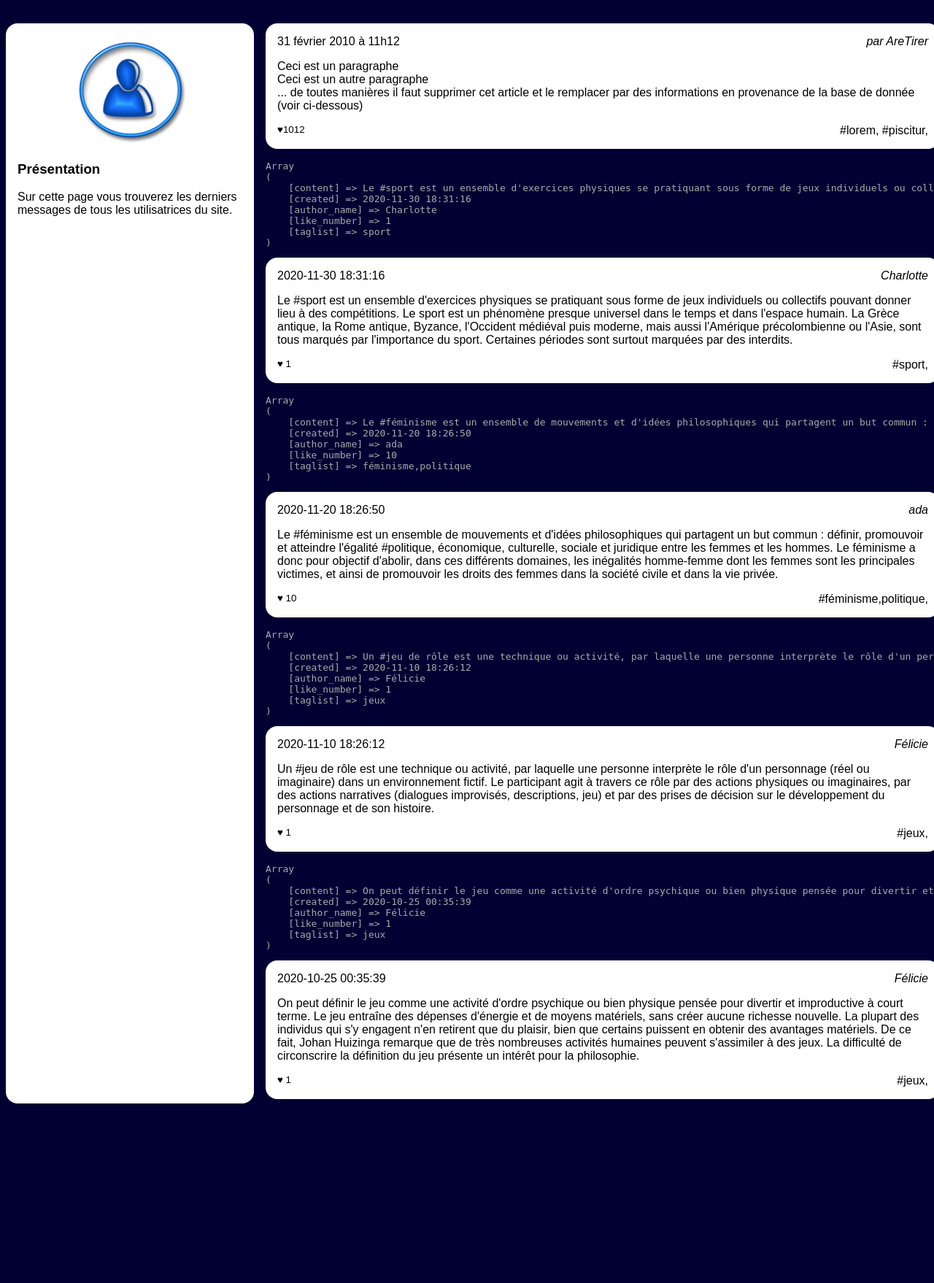
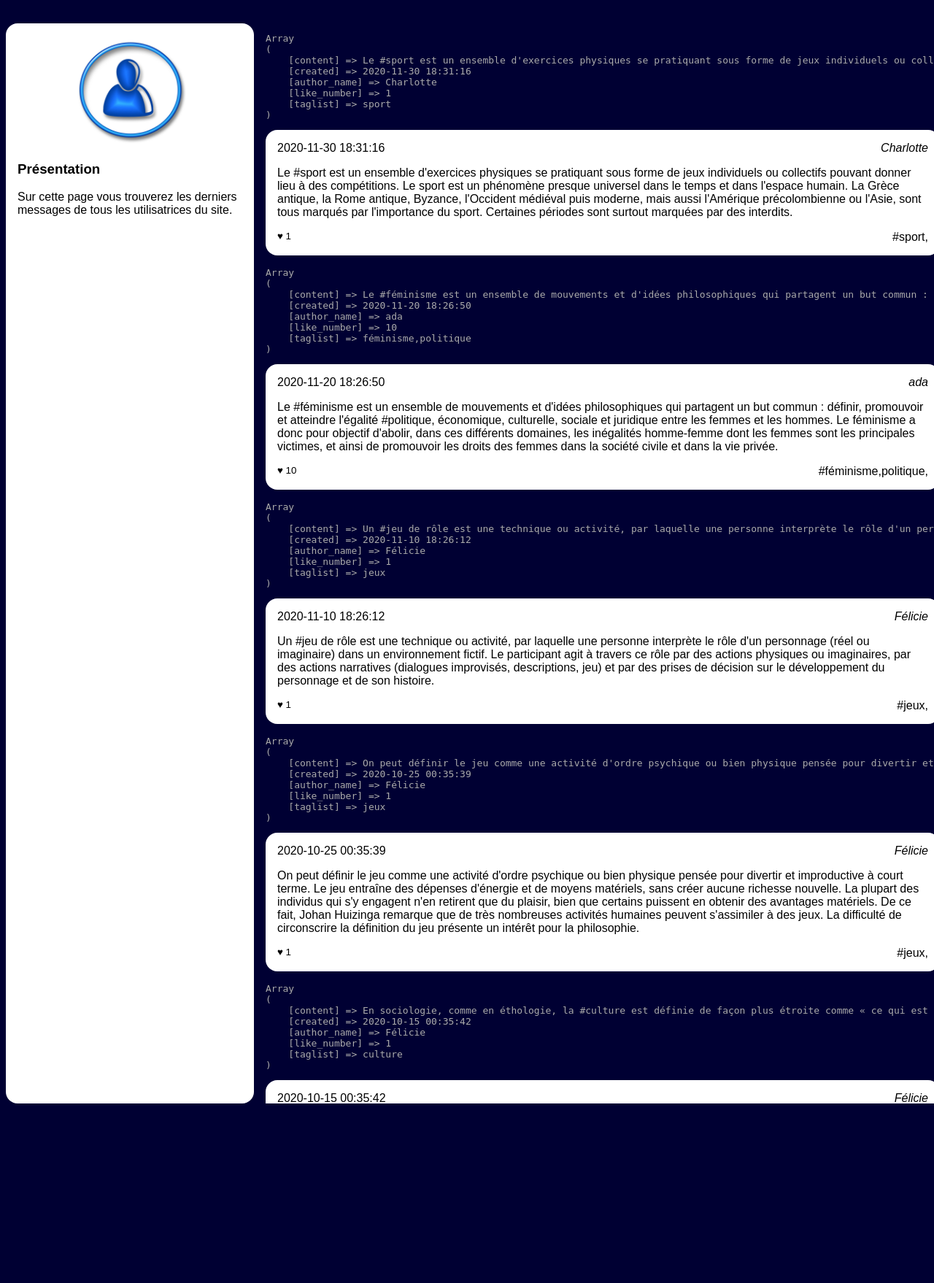
Before and after one commit to MarieCoulay/Projet-Collectif-Reseau-Social-PHP, a PHP site: page /news.php in a window 1280 px wide. Shown: the part 92-1850 px from the top of the page at 73% size. Run offline with PHP 8.4, Linux system fonts and the light colour scheme; data comes from the database, SQL or seed files in the repository.

Commit message:
Delete commentaires

```diff
--- a/resoc_n1/news.php
+++ b/resoc_n1/news.php
@@ -34,37 +34,7 @@
                 </section>
             </aside>
             <main>
-                <!-- L'article qui suit est un exemple pour la présentation et
-                  @todo: doit etre retiré -->
-                <article>
-                    <h3>
-                        <time datetime='2020-02-01 11:12:13' >31 février 2010 à 11h12</time>
-                    </h3>
-                    <address >par AreTirer</address>
-                    <div>
-                        <p>Ceci est un paragraphe</p>
-                        <p>Ceci est un autre paragraphe</p>
-                        <p>... de toutes manières il faut supprimer cet
-                            article et le remplacer par des informations en
-                            provenance de la base de donnée (voir ci-dessous)</p>
-                    </div>
-                    <footer>
-                        <small>♥1012 </small>
-                        <a href="">#lorem</a>,
-                        <a href="">#piscitur</a>,
-                    </footer>
-                </article>
-
                 <?php
-                /*
-                  // C'est ici que le travail PHP commence
-                  // Votre mission si vous l'acceptez est de chercher dans la base
-                  // de données la liste des 5 derniers messsages (posts) et
-                  // de l'afficher
-                  // Documentation : les exemples https://www.php.net/manual/fr/mysqli.query.php
-                  // plus généralement : https://www.php.net/manual/fr/mysqli.query.php
-                 */
-
                 // Etape 1: Ouvrir une connexion avec la base de donnée.
                 //localhost=>nom du serveur; root/root=>num user + mdp; socialnetwork=> base de données
                 $mysqli = new mysqli("localhost", "root", "root", "socialnetwork");
@@ -79,8 +49,6 @@
                 }
 
                 // Etape 2: Poser une question à la base de donnée et récupérer ses informations
-                // cette requete vous est donnée, elle est complexe mais correcte,
-                // si vous ne la comprenez pas c'est normal, passez, on y reviendra
                 $laQuestionEnSql = "
                     SELECT posts.content, posts.created, users.alias as author_name, count(likes.id) as like_number,
                     GROUP_CONCAT(DISTINCT tags.label) AS taglist
@@ -94,6 +62,7 @@
                     LIMIT 5
                     ";
                 $lesInformations = $mysqli->query($laQuestionEnSql);
+
                 // Vérification
                 if ( ! $lesInformations)
                 {
```
